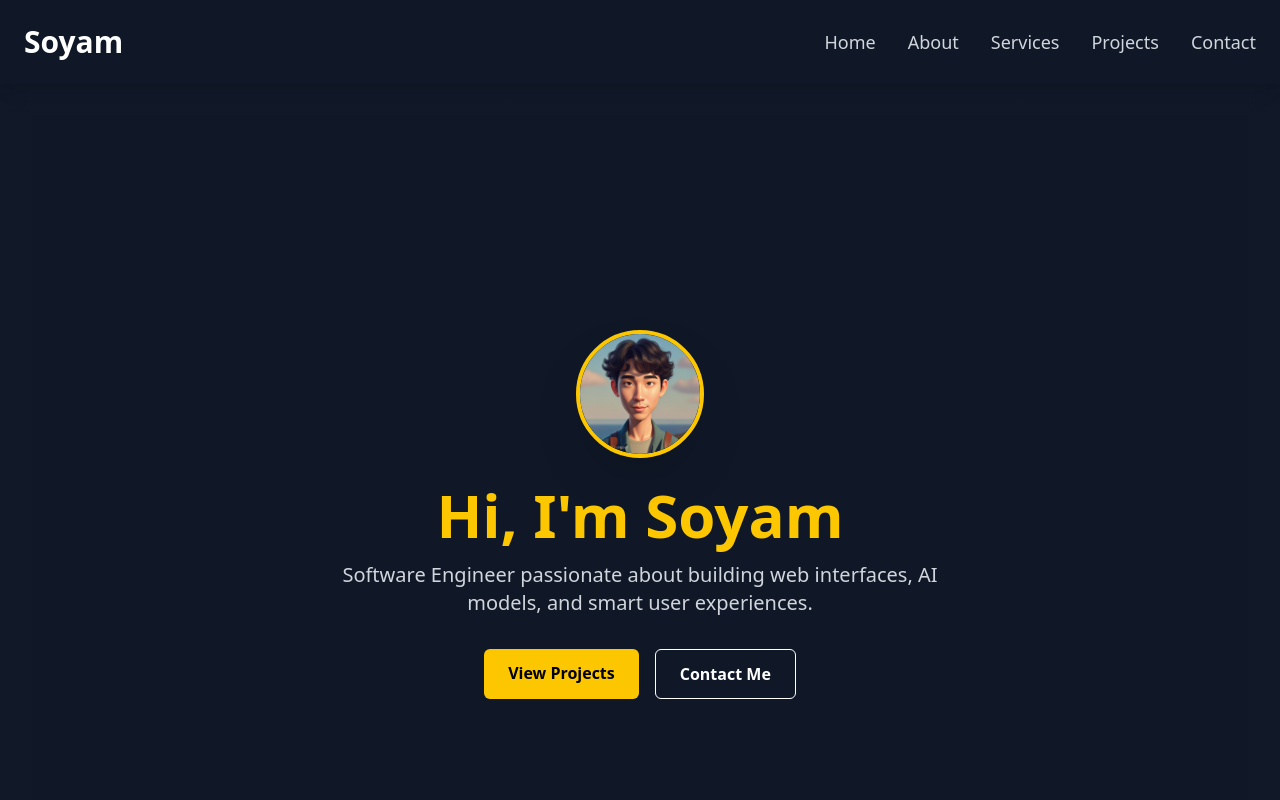
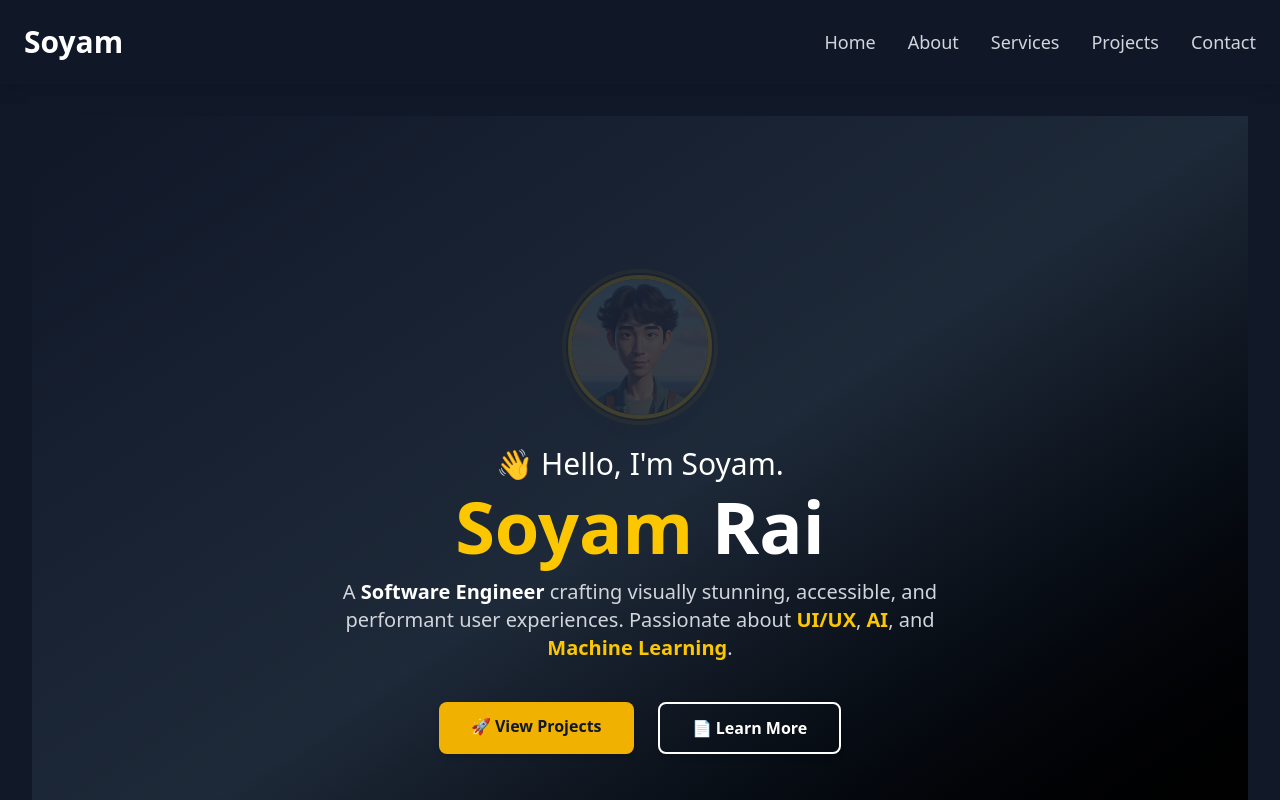
Before and after one commit to Soisyam/my-portfolio, a React (Vite) app: page / in a window 1280 px wide. Shown: the top 800 px of the page. Built offline with nearby package versions, Linux system fonts and the light colour scheme.

Commit message:
Updated Hero.tsx and tailwind.config.ts

```diff
--- a/src/components/Hero.tsx
+++ b/src/components/Hero.tsx
@@ -1,62 +1,76 @@
 import React from 'react';
 import { motion } from 'framer-motion';
 
-const Hero = () => {
+const Hero: React.FC = () => {
   return (
     <section
       id="home"
-      className="min-h-screen bg-gray-900 text-white flex flex-col items-center justify-center text-center relative px-4"
+      className="relative min-h-screen flex flex-col items-center justify-center bg-gradient-to-br from-gray-900 via-gray-800 to-black py-24 px-4"
     >
+      <div className="container mx-auto text-center z-10">
+        {/* Avatar with Glowing Ring + Float Animation */}
         <motion.div
-        initial={{ y: 0 }}
-        animate={{ y: [0, -10, 0] }}
-        transition={{ repeat: Infinity, duration: 2 }}
-        className="w-32 h-32 rounded-full overflow-hidden shadow-2xl mb-6 border-4 border-yellow-400"
+          initial={{ opacity: 0, y: 20 }}
+          animate={{ opacity: 1, y: [0, -10, 0] }}
+          transition={{ duration: 2, repeat: Infinity }}
+          className="w-36 h-36 rounded-full overflow-hidden border-4 border-yellow-400 shadow-xl mx-auto mb-6 ring-4 ring-yellow-500/30 ring-offset-2 ring-offset-gray-900"
         >
           <img
             src="/Ai.jpg"
-          alt="Avatar"
+            alt="Soyam's Avatar"
             className="w-full h-full object-cover"
           />
         </motion.div>
 
-      <motion.h1
-        className="text-4xl md:text-6xl font-bold text-yellow-400"
+        {/* Intro Text */}
+        <motion.p
+          className="text-white text-2xl md:text-3xl font-medium mb-2"
           initial={{ opacity: 0, y: 40 }}
           animate={{ opacity: 1, y: 0 }}
           transition={{ duration: 0.6 }}
         >
-        Hi, I'm Soyam
+          👋 Hello, I'm Soyam.
+        </motion.p>
+
+        <motion.h1
+          className="text-white text-5xl md:text-7xl font-extrabold mb-4"
+          initial={{ opacity: 0, y: 50 }}
+          animate={{ opacity: 1, y: 0 }}
+          transition={{ duration: 0.8, delay: 0.2 }}
+        >
+          <span className="text-yellow-400">Soyam</span> Rai
         </motion.h1>
 
         <motion.p
-        className="text-xl text-gray-300 mt-4 max-w-2xl"
+          className="text-gray-300 text-lg md:text-xl max-w-2xl mx-auto mb-10"
           initial={{ opacity: 0, y: 40 }}
           animate={{ opacity: 1, y: 0 }}
-        transition={{ duration: 0.6, delay: 0.2 }}
+          transition={{ duration: 0.7, delay: 0.4 }}
         >
-        Software Engineer passionate about building web interfaces, AI models, and smart user experiences.
+          A <span className="text-white font-semibold">Software Engineer</span> crafting visually stunning, accessible, and performant user experiences. Passionate about <span className="text-yellow-400 font-semibold">UI/UX</span>, <span className="text-yellow-400 font-semibold">AI</span>, and <span className="text-yellow-400 font-semibold">Machine Learning</span>.
         </motion.p>
 
+        {/* CTA Buttons */}
         <motion.div
-        className="mt-8 flex flex-col sm:flex-row gap-4"
-        initial={{ opacity: 0 }}
-        animate={{ opacity: 1 }}
-        transition={{ delay: 0.4 }}
+          className="flex flex-col sm:flex-row justify-center space-y-4 sm:space-y-0 sm:space-x-6"
+          initial={{ opacity: 0, y: 30 }}
+          animate={{ opacity: 1, y: 0 }}
+          transition={{ duration: 0.6, delay: 0.6 }}
         >
           <a
             href="#projects"
-          className="bg-yellow-400 text-black px-6 py-3 rounded-md hover:bg-yellow-300 transition duration-300 font-semibold"
+            className="bg-yellow-500 text-gray-900 font-semibold py-3 px-8 rounded-lg shadow-md hover:bg-yellow-400 transform hover:scale-105 transition-all duration-300"
           >
-          View Projects
+            🚀 View Projects
           </a>
           <a
-          href="#contact"
-          className="border border-white px-6 py-3 rounded-md hover:bg-white hover:text-black transition duration-300 font-semibold"
+            href="#about"
+            className="border-2 border-white text-white font-semibold py-3 px-8 rounded-lg shadow-md hover:bg-gray-800 transform hover:scale-105 transition-all duration-300"
           >
-          Contact Me
+            📄 Learn More
           </a>
         </motion.div>
+      </div>
     </section>
   );
 };
--- /dev/null
+++ b/tailwind.config.ts
@@ -0,0 +1,20 @@
+import type { Config } from 'tailwindcss';
+
+const config: Config = {
+  content: ['./index.html', './src/**/*.{js,ts,jsx,tsx}'],
+  theme: {
+    extend: {
+      keyframes: {
+        float: {
+          '0%, 100%': { transform: 'translateY(0px)' },
+          '50%': { transform: 'translateY(-10px)' },
+        },
+      },
+      animation: {
+        float: 'float 3s ease-in-out infinite',
+      },
+    },
+  },
+  plugins: [],
+};
+export default config;
```
Lines whose indentation alone changed are shown as unchanged.
